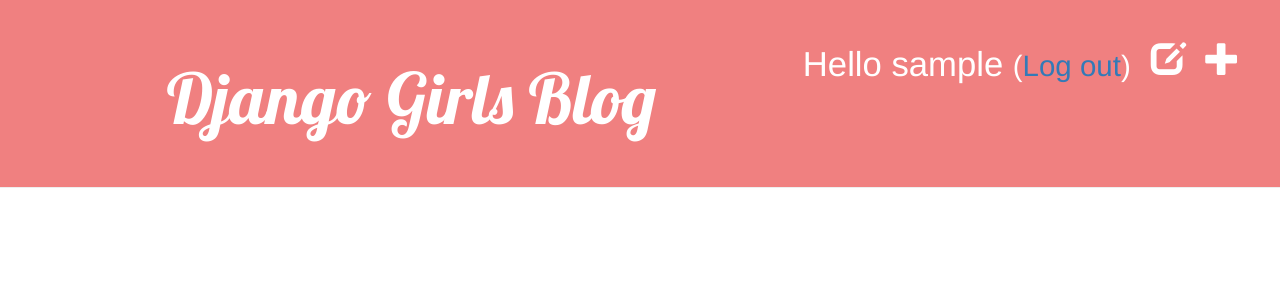
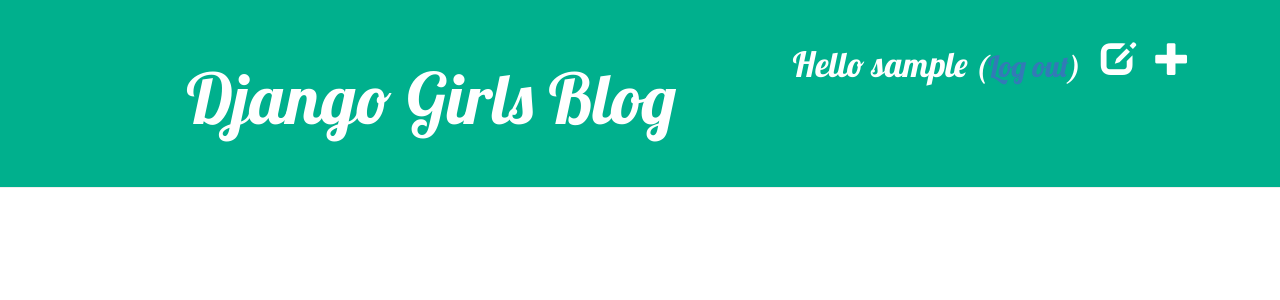
Before and after one commit to eudorcas/my-first-blog, a Django app: page /drafts/ in a window 1280 px wide. Shown: the top 300 px of the page. Run offline with Django 3.2, Linux system fonts and the light colour scheme; the visitor is signed in with stand-in values (Sample User, id 1); data that the repository does not hold is empty; some libraries are stand-ins or nearby versions.

Commit message:
Blog - basic version

```diff
--- a/blog/static/css/blog.css
+++ b/blog/static/css/blog.css
@@ -1,19 +1,24 @@
 .page-header {
-    background-color: lightcoral;
+    background-color: #00B08D;
     margin-top: 0;
+    margin-bottom: 40px;
     padding: 40px 20px;
     text-align: center;
+    font-family: 'Lobster', cursive;
+    display: flex;
+    justify-content: space-around;
+    align-items: center;
+    flex-direction: row-reverse;
 }
 
 .page-header h1, .page-header h1 a, .page-header h1 a:visited, .page-header h1 a:active {
     color: #ffffff;
     font-size: 70px;
     text-decoration: none;
-
 }
 
 .content {
-    margin-left: 40px;
+    margin: 20px auto;
 }
 
 h1, h2, h3, h4 {
@@ -21,7 +26,7 @@
 }
 
 .date {
-    color: purple;
+    color: grey;
 }
 
 .save {
--- a/blog/templates/blog/base.html
+++ b/blog/templates/blog/base.html
@@ -9,18 +9,24 @@
 </head>
 <body>
 <div class="page-header">
+    <div class="container">
+        <div>
             {% if user.is_authenticated %}
             <a href="{% url 'post_new' %}" class="top-menu"><span class="glyphicon glyphicon-plus"></span></a>
             <a href="{% url 'post_draft_list' %}" class="top-menu"><span class="glyphicon glyphicon-edit"></span></a>
-        <p class="top-menu">Hello {{ user.username }} <small>(<a href="{% url 'logout' %}">Log out</a>)</small></p>
+            <p class="top-menu">Hello {{ user.username }}
+                <small>(<a href="{% url 'logout' %}">Log out</a>)</small>
+            </p>
             {% else %}
             <a href="{% url 'login' %}" class="top-menu"><span class="glyphicon glyphicon-lock"></span></a>
             {% endif %}
+        </div>
         <h1><a href="/">Django Girls Blog</a></h1>
+    </div>
 </div>
 <div class="content container">
     <div class="row">
-        <div class="col-md-8">
+        <div class="col-md-12">
             {% block content %}
             {% endblock %}
         </div>
```
Lines whose indentation alone changed are shown as unchanged.
